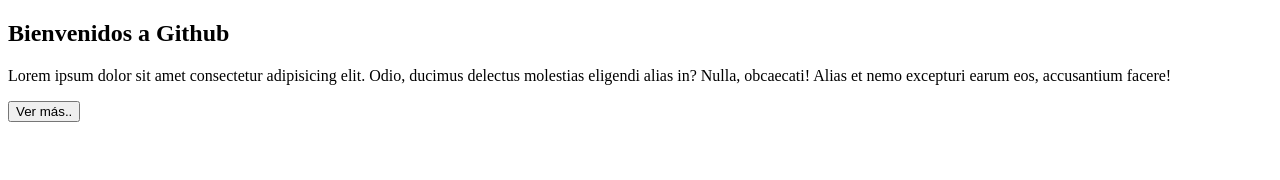
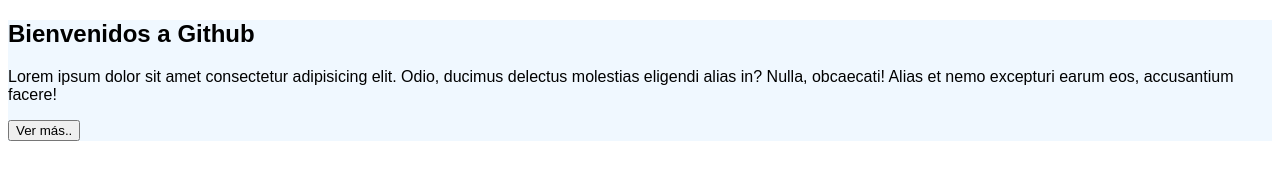
Before and after one commit to ElEmadelagente/clase-github-65, a plain HTML site: page index.html in a window 1280 px wide. Drawn offline with Linux system fonts and the light colour scheme.

Commit message:
Agregamos css en la section

```diff
--- a/css/style.css
+++ b/css/style.css
@@ -0,0 +1,4 @@
+section {
+    background-color: aliceblue;
+    font-family: sans-serif;
+}
--- a/index.html
+++ b/index.html
@@ -1,16 +1,21 @@
 <!DOCTYPE html>
 <html lang="en">
   <head>
-    <meta charset="UTF-8">
-    <meta http-equiv="X-UA-Compatible" content="IE=edge">
-    <meta name="viewport" content="width=device-width, initial-scale=1.0">
-    <link rel="stylesheet" href="./css/style.css">
+    <meta charset="UTF-8" />
+    <meta http-equiv="X-UA-Compatible" content="IE=edge" />
+    <meta name="viewport" content="width=device-width, initial-scale=1.0" />
+    <link rel="stylesheet" href="./css/style.css" />
     <title>Clase de Github</title>
   </head>
-<body><main>
+  <body>
+    <main>
       <section>
         <h1>Bienvenidos a Github</h1>
-    <p>Lorem ipsum dolor sit amet consectetur adipisicing elit. Odio, ducimus delectus molestias eligendi alias in? Nulla, obcaecati! Alias et nemo excepturi earum eos, accusantium facere!</p>
+        <p>
+          Lorem ipsum dolor sit amet consectetur adipisicing elit. Odio, ducimus
+          delectus molestias eligendi alias in? Nulla, obcaecati! Alias et nemo
+          excepturi earum eos, accusantium facere!
+        </p>
         <button>Ver más..</button>
       </section>
     </main>
```
Lines whose indentation alone changed are shown as unchanged.
